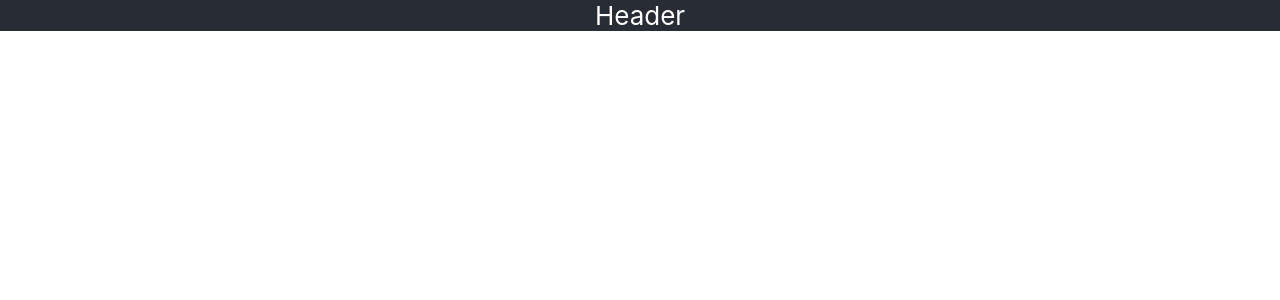
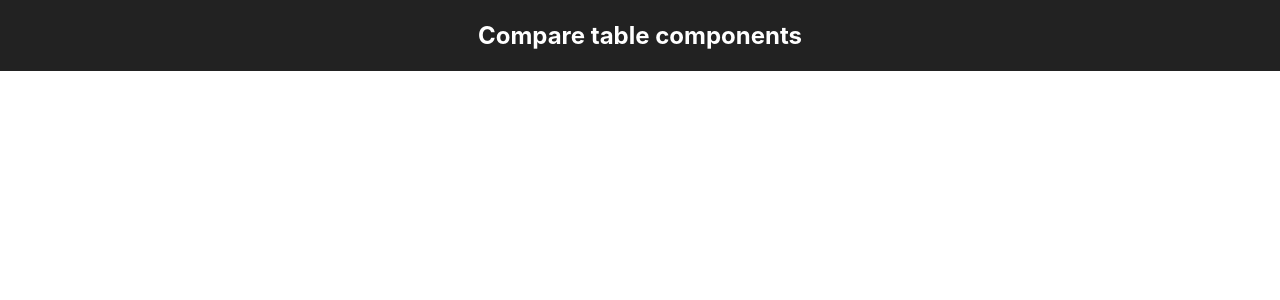
Before and after one commit to S-Amin/compare, a React (Create React App) app: page / in a window 1280 px wide. Shown: the top 300 px of the page. Built offline with nearby package versions, Linux system fonts and the light colour scheme.

Commit message:
add theme and global scss

```diff
--- a/src/App/App.module.scss
+++ /dev/null
@@ -1,37 +0,0 @@
-.App {
-  text-align: center;
-}
-
-.App-logo {
-  height: 40vmin;
-  pointer-events: none;
-}
-
-@media (prefers-reduced-motion: no-preference) {
-  .App-logo {
-    animation: App-logo-spin infinite 20s linear;
-  }
-}
-
-.AppHeader {
-  background-color: #282c34;
-  display: flex;
-  flex-direction: column;
-  align-items: center;
-  justify-content: center;
-  font-size: calc(10px + 2vmin);
-  color: white;
-}
-
-.App-link {
-  color: #61dafb;
-}
-
-@keyframes App-logo-spin {
-  from {
-    transform: rotate(0deg);
-  }
-  to {
-    transform: rotate(360deg);
-  }
-}
--- a/src/App/index.tsx
+++ b/src/App/index.tsx
@@ -1,14 +1,12 @@
 import React from "react";
 import { BrowserRouter as Router, Switch, Route } from "react-router-dom";
 import * as pages from "../pages";
-import "../layouts/global.scss";
-import sass from "./App.module.scss";
+import Theme from "../layouts/theme";
 
 function App() {
   const Pages = { ...pages.default };
   return (
-    <div className="App">
-      <header className={sass.AppHeader}>Header</header>
+    <Theme>
       <Router>
         <Switch>
           <Route path="/" component={Pages["/home"]} exact />
@@ -17,7 +15,7 @@ function App() {
           ))}
         </Switch>
       </Router>
-    </div>
+    </Theme>
   );
 }
 
--- a/src/index.css
+++ /dev/null
@@ -1,14 +0,0 @@
-body {
-  margin: 0;
-  font-family: -apple-system, BlinkMacSystemFont, "Segoe UI", "Roboto", "Oxygen",
-    "Ubuntu", "Cantarell", "Fira Sans", "Droid Sans", "Helvetica Neue",
-    sans-serif;
-  -webkit-font-smoothing: antialiased;
-  -moz-osx-font-smoothing: grayscale;
-  font-size: 12px;
-}
-
-code {
-  font-family: source-code-pro, Menlo, Monaco, Consolas, "Courier New",
-    monospace;
-}
--- a/src/layouts/global.scss
+++ b/src/layouts/global.scss
@@ -1,5 +1,30 @@
 @import "./global.var.scss";
 
+body {
+  margin: 0;
+  font-family: -apple-system, BlinkMacSystemFont, "Segoe UI", "Roboto", "Oxygen",
+    "Ubuntu", "Cantarell", "Fira Sans", "Droid Sans", "Helvetica Neue",
+    sans-serif;
+  -webkit-font-smoothing: antialiased;
+  -moz-osx-font-smoothing: grayscale;
+  font-size: 12px;
+}
+
+code {
+  font-family: source-code-pro, Menlo, Monaco, Consolas, "Courier New",
+    monospace;
+}
+
+.header {
+  padding: 5px 10px;
+  text-align: center;
+  background-color: $primary-color;
+  color: white;
+}
+
+.container {
+  padding: 10px;
+}
 button.link {
   background-color: transparent;
   border: none;
--- /dev/null
+++ b/src/layouts/theme.tsx
@@ -0,0 +1,18 @@
+import React, { ReactNode, ReactNodeArray } from "react";
+import "./global.scss";
+
+interface ITheme {
+  children: ReactNodeArray | ReactNode;
+}
+const Theme: React.FC<ITheme> = ({ children }) => {
+  return (
+    <>
+      <header className="header">
+        <h1>Compare table components</h1>
+      </header>
+      <div className="container">{children}</div>
+    </>
+  );
+};
+
+export default Theme;
```
Also changed, not shown: src/index.tsx (+5 -6 lines), src/pages/home.tsx (+8 -1 lines).
